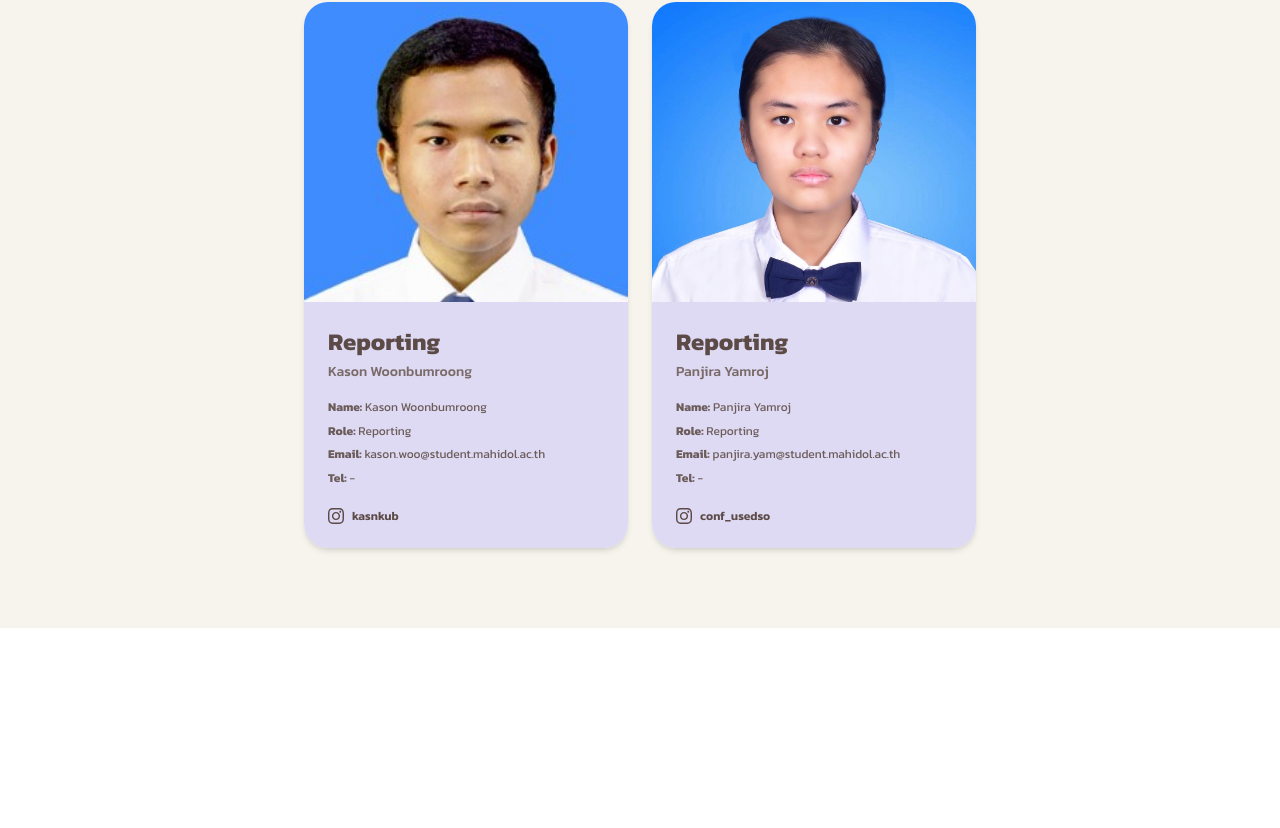
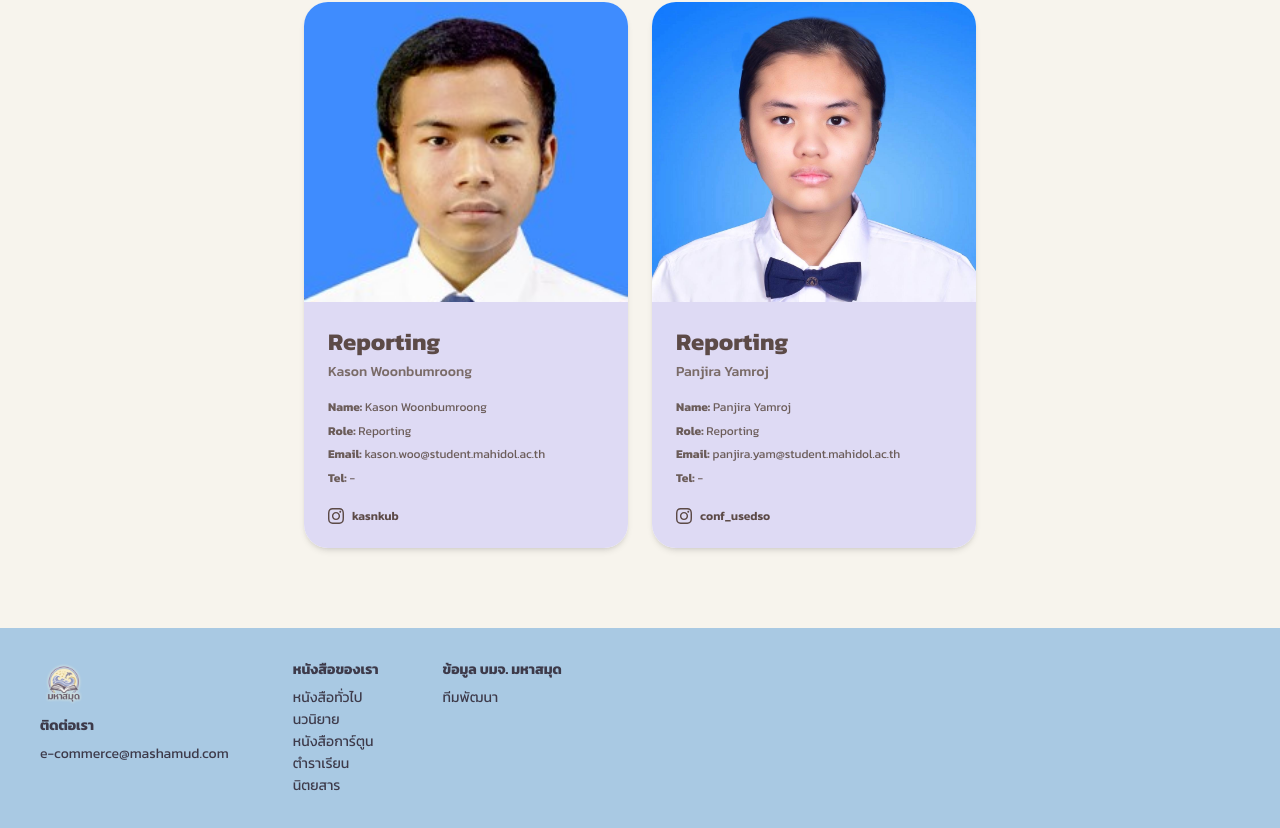
Before and after one commit to Yourhomenow/ITDS242_BookShop, a React (Vite) app in the folder frontend-test/: page /team in a window 1280 px wide. Shown: the part 776-1604 px from the top of the page. Before the commit the page ends 1404 px from the top, so only its background shows below. Built offline with nearby package versions, Linux system fonts and the light colour scheme.

Commit message:
feat: add footer to other public pages

```diff
--- a/frontend-test/src/features/product-catalog/Detail.jsx
+++ b/frontend-test/src/features/product-catalog/Detail.jsx
@@ -1,5 +1,7 @@
 import { useEffect, useState } from "react";
 import { Link, useParams } from "react-router-dom";
+
+import Footer from "../../shared/components/Footer"
 import BookCard from "../../shared/components/BookCard";
 
 export default function Detail() {
@@ -144,6 +146,7 @@ useEffect(() => {
         </div>
       </section>
     </main>
+    <Footer></Footer>
     </div>
   );
 }
--- a/frontend-test/src/features/product-catalog/Search.jsx
+++ b/frontend-test/src/features/product-catalog/Search.jsx
@@ -3,6 +3,7 @@ import { useParams, useSearchParams  } from "react-router-dom";
 
 import BookCard from "../../shared/components/BookCard";
 import banner from "../../assets/banner_shop.png";
+import Footer from "../../shared/components/Footer"
 
 export default function Search() {
   const {keyword = ""} = useParams();
@@ -157,6 +158,7 @@ export default function Search() {
         </div>
       </section>
     </main>
+    <Footer></Footer>
     </div>
   );
 }
--- a/frontend-test/src/features/team/team.jsx
+++ b/frontend-test/src/features/team/team.jsx
@@ -1,4 +1,6 @@
 import { useNavigate } from "react-router-dom";
+
+import Footer from "../../shared/components/Footer"
 
 import team1 from "../../assets/member/team1.jpg";
 import team2 from "../../assets/member/team2.jpg";
@@ -93,6 +95,7 @@ function Team() {
           </div>
         </main>
       </div>
+      <Footer></Footer>
     </>
   );
 }
```
